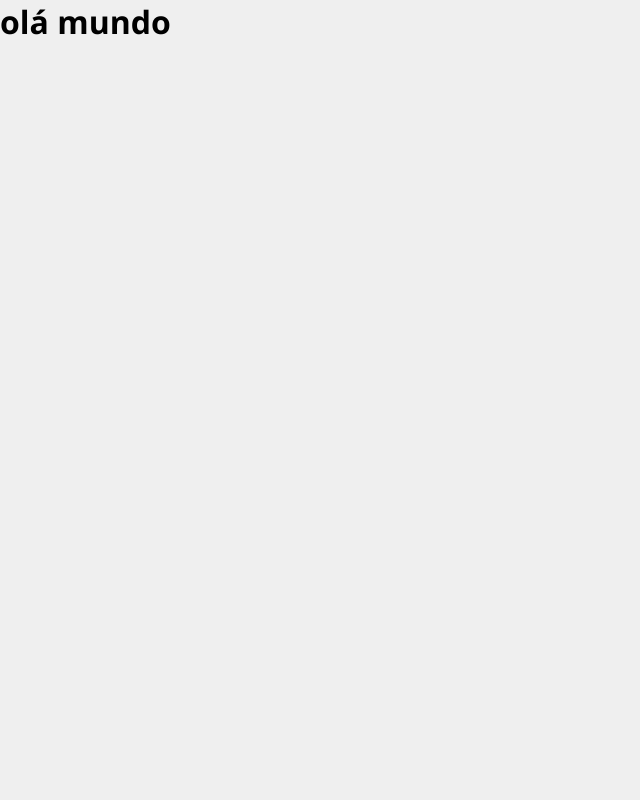
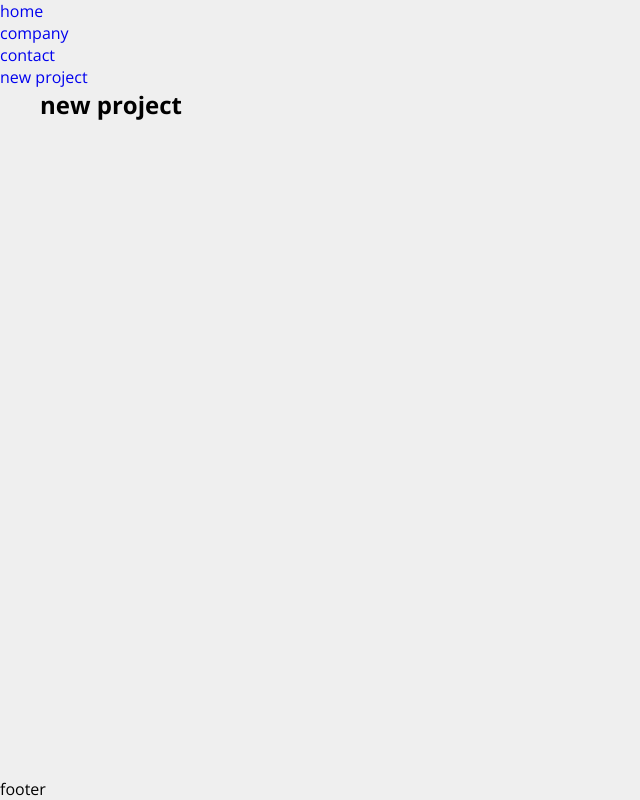
Before and after one commit to barbosadiego/react-training, a React (Create React App) app in the folder costs/: page /new-project in a window 1280 px wide. Shown: the whole page, without its empty margins (0-640 px from the left). Built offline with nearby package versions, Linux system fonts and the light colour scheme.

Commit message:
estruturando o projeto

```diff
--- a/costs/src/App.css
+++ b/costs/src/App.css
@@ -1,16 +1,36 @@
-*{
+* {
   margin: 0px;
   padding: 0px;
   box-sizing: border-box;
   font-family: 'Open Sans', sans-serif;
 }
 
-img{
+img {
   max-width: 100%;
   display: block;
 }
 
-html, body, #root{
+html,
+body,
+#root {
   background-color: #efefef;
   height: 100vh;
 }
+
+#root {
+  display: flex;
+  flex-direction: column;
+}
+
+main {
+  flex: 1;
+}
+
+ul,
+li {
+  list-style: none;
+}
+
+a{
+  text-decoration: none;
+}
--- a/costs/src/App.jsx
+++ b/costs/src/App.jsx
@@ -1,9 +1,33 @@
+// css
 import './App.css';
+
+// router
+import { Routes, Route } from 'react-router-dom';
+
+// pages
+import Home from './components/pages/Home';
+import Contact from './components/pages/Contact';
+import NewProject from './components/pages/NewProject';
+import Company from './components/pages/Company';
+
+// components
+import Footer from './components/Footer';
+import Header from './components/Header';
+import Container from './components/layout/Container';
 
 const App = () => {
   return (
     <>
-      <h1>olá mundo</h1>
+      <Header />
+      <Container customClass={'min-height'}>
+        <Routes>
+          <Route path="/" element={<Home />} />
+          <Route path="/company" element={<Company />} />
+          <Route path="/contact" element={<Contact />} />
+          <Route path="/new-project" element={<NewProject />} />
+        </Routes>
+      </Container>
+      <Footer />
     </>
   );
 };
--- /dev/null
+++ b/costs/src/components/Footer.jsx
@@ -0,0 +1,11 @@
+import React from 'react'
+
+const Footer = (props) => {
+  return (
+    <footer>
+      <p>footer</p>
+    </footer>
+  )
+}
+
+export default Footer
--- /dev/null
+++ b/costs/src/components/Header.jsx
@@ -0,0 +1,19 @@
+import React from 'react';
+import { Link } from 'react-router-dom';
+
+const Header = (props) => {
+  return (
+    <header>
+      <nav>
+        <ul>
+          <li><Link to='/'>home</Link></li>
+          <li><Link to='/company'>company</Link></li>
+          <li><Link to='/contact'>contact</Link></li>
+          <li><Link to='/new-project'>new project</Link></li>
+        </ul>
+      </nav>
+    </header>
+  );
+};
+
+export default Header;
--- /dev/null
+++ b/costs/src/components/layout/Container.css
@@ -0,0 +1,20 @@
+.container{
+  width: 1200px;
+  display: flex;
+  justify-content: space-between;
+  margin: 0 auto;
+  flex-wrap: wrap;
+}
+
+.min-height{
+  min-height: 75%;
+}
+
+.start{
+  justify-content: flex-start;
+}
+
+.column{
+  flex-direction: column;
+  justify-content: flex-start;
+}
--- /dev/null
+++ b/costs/src/components/layout/Container.jsx
@@ -0,0 +1,12 @@
+import React from 'react';
+import './Container.css';
+
+const Container = (props) => {
+  return (
+    <main className={`container ${props.customClass}`}>
+      {props.children}
+    </main>
+  );
+};
+
+export default Container;
--- /dev/null
+++ b/costs/src/components/pages/Company.jsx
@@ -0,0 +1,11 @@
+import React from 'react'
+
+const Company = (props) => {
+  return (
+    <div>
+      <h2>company</h2>
+    </div>
+  )
+}
+
+export default Company
--- /dev/null
+++ b/costs/src/components/pages/Contact.jsx
@@ -0,0 +1,11 @@
+import React from 'react';
+
+const Contact = (props) => {
+  return (
+    <div>
+      <h2>contact</h2>
+    </div>
+  );
+};
+
+export default Contact;
--- /dev/null
+++ b/costs/src/components/pages/Home.jsx
@@ -0,0 +1,11 @@
+import React from 'react';
+
+const Home = (props) => {
+  return (
+    <>
+      <h2>home</h2>
+    </>
+  );
+};
+
+export default Home;
--- /dev/null
+++ b/costs/src/components/pages/NewProject.jsx
@@ -0,0 +1,11 @@
+import React from 'react';
+
+const NewProject = (props) => {
+  return (
+    <div>
+      <h2>new project</h2>
+    </div>
+  );
+};
+
+export default NewProject;
--- a/costs/src/index.js
+++ b/costs/src/index.js
@@ -1,4 +1,9 @@
 import ReactDOM from 'react-dom/client';
 import App from './App';
+import { BrowserRouter } from 'react-router-dom';
 
-ReactDOM.createRoot(document.querySelector('#root')).render(<App />)
+ReactDOM.createRoot(document.querySelector('#root')).render(
+  <BrowserRouter>
+    <App />
+  </BrowserRouter>,
+);
```
